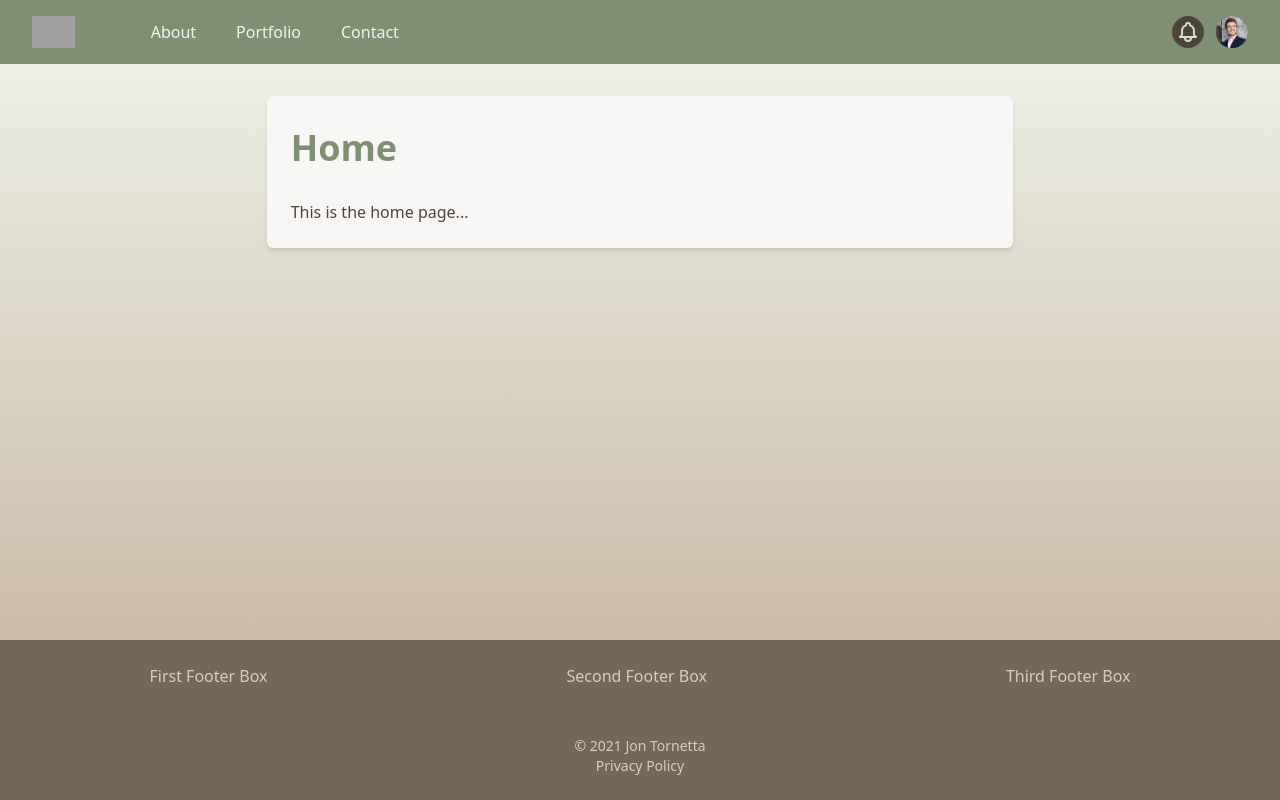
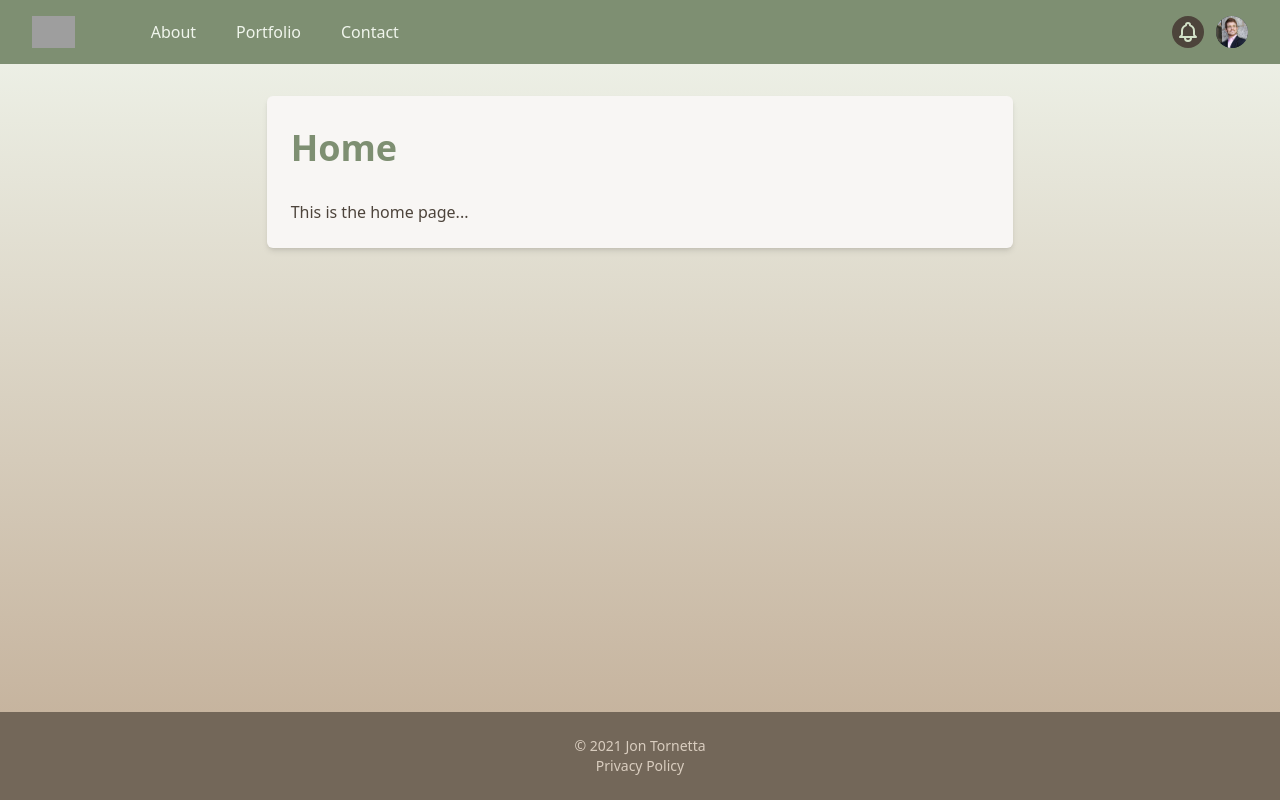
Before and after one commit to jmtornetta/jmtornetta-nextjs, a Next.js app: page / in a window 1280 px wide. Built offline with nearby package versions, Linux system fonts and the light colour scheme; grey boxes are pictures that could not be loaded.

Commit message:
Refactor: Footer cleanup + hide footer boxes temp

```diff
--- a/components/footer.jsx
+++ b/components/footer.jsx
@@ -1,12 +1,12 @@
 import Link from "next/link";
 
 export default function Footer(){return(
-    <footer className="relative inset-x-0 bottom-0 text-brown-300 bg-brown-700">
-        <section id="footer-boxes" className="flex items-center flex-auto my-6 text-center">
+    <footer className="text-brown-300 bg-brown-700">
+        {/* <section id="footer-boxes" className="flex items-center flex-auto my-6 text-center">
             <div className="flex-auto mx-6"><h3>First Footer Box</h3></div>
             <div className="flex-auto mx-6"><h3>Second Footer Box</h3></div>
             <div className="flex-auto mx-6"><h3>Third Footer Box</h3></div>
-        </section>
+        </section> */}
         <section id="footer-disclaimers" className="flex items-center">
             <div className="mx-auto my-6 text-sm">
                 <p id="copyright" className="text-center">© {new Date().getFullYear()} Jon Tornetta</p>
--- a/components/layout.jsx
+++ b/components/layout.jsx
@@ -15,6 +15,6 @@ export default function Layout(props){
             {props.children}
         </Content>
         <div id="footer-spacer" className="grow"></div>
-        <Footer className="mt-auto"/>
+        <Footer/>
     </div>
 )}
```
